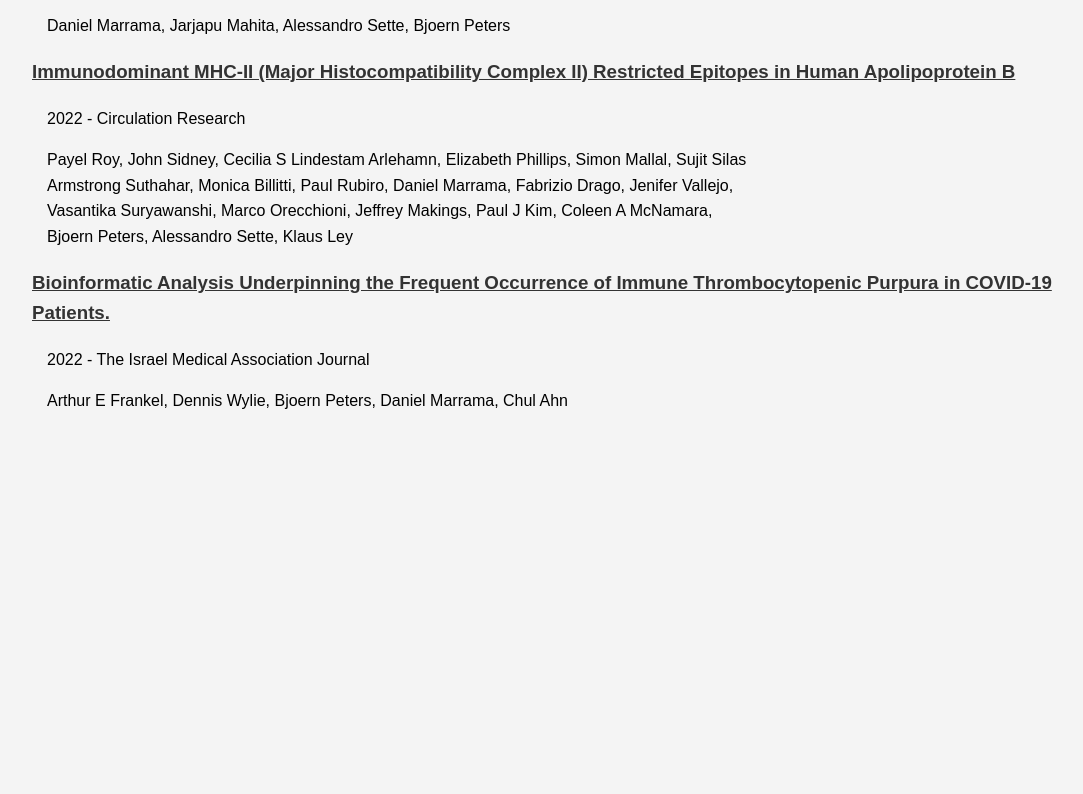
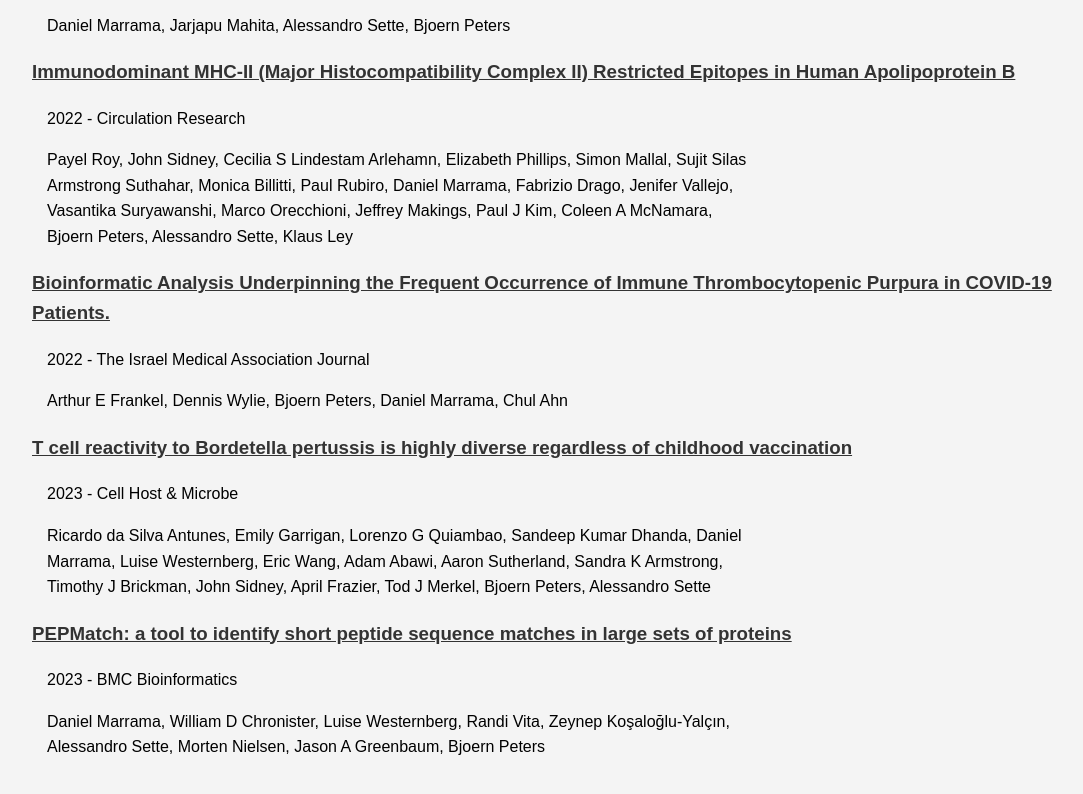
Before and after one commit to danielmarrama/danielmarrama.github.io, a plain HTML site: page index.html in a window 1280 px wide. Shown: the part 1596-2390 px from the top of the page, without its empty margins (96-1179 px from the left). Before the commit the page ends 2056 px from the top, so only its background shows below. Drawn offline with Linux system fonts and the light colour scheme.

Commit message:
update citations

```diff
--- a/index.html
+++ b/index.html
@@ -94,6 +94,16 @@
           <p>2022 - The Israel Medical Association Journal</p>
           <p>Arthur E Frankel, Dennis Wylie, Bjoern Peters, Daniel Marrama, Chul Ahn</p>
         </div>
+        <div class="publication">
+          <h3><a href="https://www.cell.com/cell-host-microbe/pdf/S1931-3128(23)00266-4.pdf" target="_blank">T cell reactivity to Bordetella pertussis is highly diverse regardless of childhood vaccination</a></h3>
+          <p>2023 - Cell Host & Microbe</p>
+          <p>Ricardo da Silva Antunes, Emily Garrigan, Lorenzo G Quiambao, Sandeep Kumar Dhanda, Daniel Marrama, Luise Westernberg, Eric Wang, Adam Abawi, Aaron Sutherland, Sandra K Armstrong, Timothy J Brickman, John Sidney, April Frazier, Tod J Merkel, Bjoern Peters, Alessandro Sette</p>
+        </div>
+        <div class="publication">
+          <h3><a href="https://bmcbioinformatics.biomedcentral.com/articles/10.1186/s12859-023-05606-4" target="_blank">PEPMatch: a tool to identify short peptide sequence matches in large sets of proteins</a></h3>
+          <p>2023 - BMC Bioinformatics</p>
+          <p>Daniel Marrama, William D Chronister, Luise Westernberg, Randi Vita, Zeynep Koşaloğlu-Yalçın, Alessandro Sette, Morten Nielsen, Jason A Greenbaum, Bjoern Peters</p>
+        </div>
       </div>
     </div>
   </div>
```
